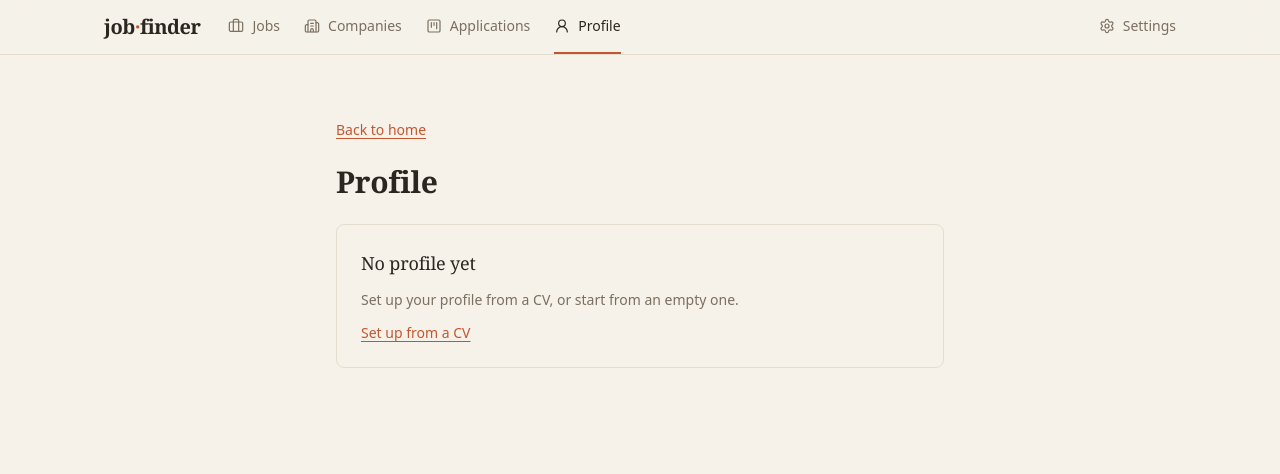
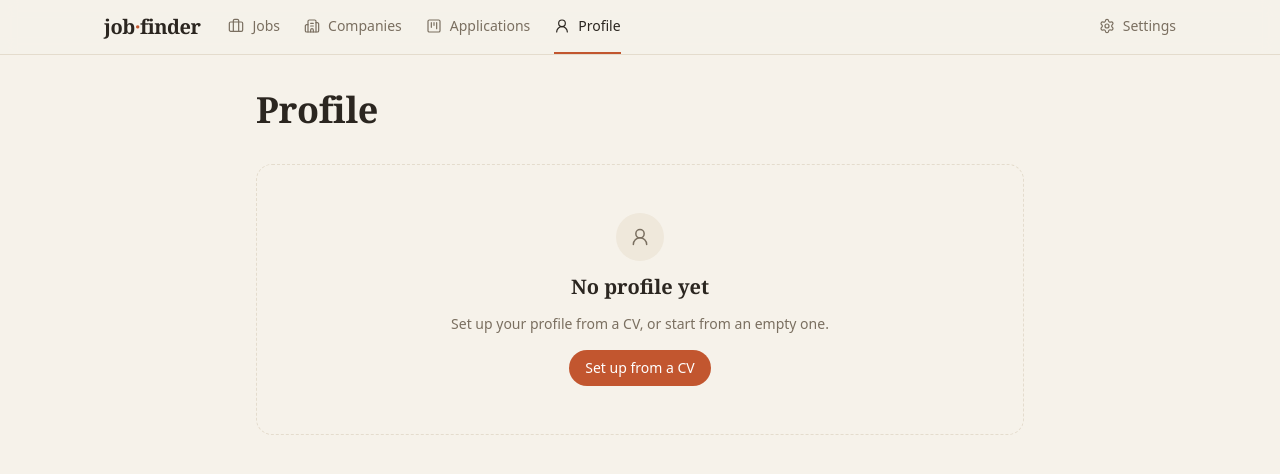
Before and after one commit to vittorioallegra/job-finder, a React (Vite) app in the folder apps/web/: page /profile in a window 1280 px wide. Shown: the top 474 px of the page. Built offline with nearby package versions, Linux system fonts and the light colour scheme.

Commit message:
style: restyle the profile screen and editor

```diff
--- a/apps/web/src/features/profile/ProfileEditor.tsx
+++ b/apps/web/src/features/profile/ProfileEditor.tsx
@@ -8,6 +8,7 @@ import {
 } from "@job-finder/bridge";
 import { useBridge } from "../../lib/bridge/BridgeContext";
 import { Button } from "../../components/ui/Button";
+import { Card, CardTitle } from "../../components/ui/Card";
 import { SelectInput, type SelectOption } from "../../components/ui/SelectInput";
 import { TextArea } from "../../components/ui/TextArea";
 import { TextInput } from "../../components/ui/TextInput";
@@ -70,8 +71,8 @@ export function ProfileEditor({ initialDraft, onSaved }: ProfileEditorProps) {
   const levelHint = t("profile.fields.levelHint");
 
   return (
-    <form onSubmit={save} className="flex flex-col gap-8" noValidate>
-      <Section id="profile-contact" title={t("profile.sections.contact")}>
+    <form onSubmit={save} className="flex flex-col gap-6" noValidate>
+      <Section id="profile-contact" title={t("profile.sections.contact")} columns>
         <TextInput
           label={t("profile.fields.fullName")}
           value={draft.contact.fullName}
@@ -418,30 +419,42 @@ export function ProfileEditor({ initialDraft, onSaved }: ProfileEditorProps) {
         />
       </Section>
 
-      <div className="flex flex-col gap-3">
-        <div className="flex items-center gap-3">
-          <Button type="submit" disabled={saveState === "saving"}>
-            {saveState === "saving" ? t("profile.saving") : t("profile.save")}
-          </Button>
-          <p role="status" className="text-sm text-app-muted">
-            {saveState === "saved" ? t("profile.saved") : null}
-            {saveState === "invalid" ? t("profile.invalid") : null}
-            {saveState === "error" ? t("profile.saveFailed") : null}
-          </p>
-        </div>
+      <div className="sticky bottom-4 flex items-center justify-end gap-4 rounded-2xl border border-app-border bg-app-surface/95 px-5 py-3 shadow-pop backdrop-blur">
+        <p
+          role="status"
+          className={`text-sm ${saveState === "saved" ? "text-app-good" : saveState === "invalid" || saveState === "error" ? "text-app-danger" : "text-app-muted"}`}
+        >
+          {saveState === "saved" ? t("profile.saved") : null}
+          {saveState === "invalid" ? t("profile.invalid") : null}
+          {saveState === "error" ? t("profile.saveFailed") : null}
+        </p>
+        <Button type="submit" disabled={saveState === "saving"}>
+          {saveState === "saving" ? t("profile.saving") : t("profile.save")}
+        </Button>
       </div>
     </form>
   );
 }
 
-function Section({ id, title, children }: { id: string; title: string; children: ReactNode }) {
+function Section({
+  id,
+  title,
+  columns = false,
+  children,
+}: {
+  id: string;
+  title: string;
+  /** Lay the fields out in two columns from the small breakpoint up. */
+  columns?: boolean;
+  children: ReactNode;
+}) {
   return (
-    <section aria-labelledby={id} className="flex flex-col gap-4">
-      <h2 id={id} className="text-lg font-medium text-app-fg">
-        {title}
-      </h2>
-      {children}
-    </section>
+    <Card as="section" aria-labelledby={id} className="flex flex-col gap-4">
+      <CardTitle id={id}>{title}</CardTitle>
+      <div className={columns ? "grid gap-4 sm:grid-cols-2" : "flex flex-col gap-4"}>
+        {children}
+      </div>
+    </Card>
   );
 }
 
@@ -472,7 +485,7 @@ function ListEditor<T>({
           key={index}
           role="group"
           aria-label={entryLabel(index + 1)}
-          className="flex flex-col gap-3 rounded-lg border border-app-border p-4"
+          className="flex flex-col gap-3 rounded-xl bg-app-sunken/60 p-4"
         >
           {renderFields(item, (patch) =>
             onItems(
@@ -481,9 +494,10 @@ function ListEditor<T>({
               ),
             ),
           )}
-          <div>
+          <div className="flex justify-end">
             <Button
-              variant="secondary"
+              variant="danger"
+              size="sm"
               onClick={() => onItems(items.filter((_, position) => position !== index))}
             >
               {removeLabel(index + 1)}
@@ -492,7 +506,7 @@ function ListEditor<T>({
         </div>
       ))}
       <div>
-        <Button variant="secondary" onClick={() => onItems([...items, newItem()])}>
+        <Button variant="secondary" size="sm" onClick={() => onItems([...items, newItem()])}>
           {addLabel}
         </Button>
       </div>
--- a/apps/web/src/features/profile/ProfileScreen.tsx
+++ b/apps/web/src/features/profile/ProfileScreen.tsx
@@ -1,9 +1,12 @@
 import { useCallback, useEffect, useState } from "react";
 import { useTranslation } from "react-i18next";
+import { UserRound } from "lucide-react";
 import { Link } from "react-router";
 import type { ProfileRecord } from "@job-finder/bridge";
 import { useBridge } from "../../lib/bridge/BridgeContext";
-import { Button } from "../../components/ui/Button";
+import { Button, buttonClass } from "../../components/ui/Button";
+import { EmptyState } from "../../components/ui/EmptyState";
+import { PageHeader } from "../../components/ui/PageHeader";
 import { ProfileEditor } from "./ProfileEditor";
 import { draftFromProfile } from "./profile-draft";
 
@@ -46,13 +49,8 @@ export function ProfileScreen() {
   }
 
   return (
-    <main className="mx-auto flex min-h-screen max-w-2xl flex-col gap-6 p-8">
-      <nav>
-        <Link to="/" className="text-sm text-app-accent underline">
-          {t("profile.backHome")}
-        </Link>
-      </nav>
-      <h1 className="text-3xl font-semibold text-app-fg">{t("profile.title")}</h1>
+    <main className="mx-auto flex w-full max-w-3xl flex-col gap-8">
+      <PageHeader title={t("profile.title")} />
 
       {state.status === "loading" ? (
         <p role="status" className="text-app-muted">
@@ -62,26 +60,24 @@ export function ProfileScreen() {
 
       {state.status === "error" ? (
         <div role="alert" className="flex flex-col items-start gap-3">
-          <p className="text-app-fg">{t("profile.loadFailed")}</p>
-          <Button variant="secondary" onClick={retry}>
+          <p className="text-app-danger">{t("profile.loadFailed")}</p>
+          <Button variant="secondary" size="sm" onClick={retry}>
             {t("profile.retry")}
           </Button>
         </div>
       ) : null}
 
       {state.status === "empty" ? (
-        <section
-          aria-labelledby="profile-empty-title"
-          className="flex flex-col items-start gap-3 rounded-lg border border-app-border p-6"
-        >
-          <h2 id="profile-empty-title" className="text-lg font-medium text-app-fg">
-            {t("profile.empty.title")}
-          </h2>
-          <p className="text-app-muted">{t("profile.empty.body")}</p>
-          <Link to="/onboarding" className="text-app-accent underline">
-            {t("profile.empty.start")}
-          </Link>
-        </section>
+        <EmptyState
+          icon={<UserRound className="size-5" strokeWidth={1.8} aria-hidden="true" />}
+          title={t("profile.empty.title")}
+          body={t("profile.empty.body")}
+          action={
+            <Link to="/onboarding" className={buttonClass("accent")}>
+              {t("profile.empty.start")}
+            </Link>
+          }
+        />
       ) : null}
 
       {state.status === "ready" ? (
--- a/apps/web/src/lib/i18n/en.json
+++ b/apps/web/src/lib/i18n/en.json
@@ -152,7 +152,6 @@
   },
   "profile": {
     "title": "Profile",
-    "backHome": "Back to home",
     "loading": "Loading profile…",
     "loadFailed": "The profile could not be loaded.",
     "retry": "Try again",
--- a/apps/web/src/lib/i18n/it.json
+++ b/apps/web/src/lib/i18n/it.json
@@ -152,7 +152,6 @@
   },
   "profile": {
     "title": "Profilo",
-    "backHome": "Torna alla home",
     "loading": "Caricamento del profilo…",
     "loadFailed": "Non è stato possibile caricare il profilo.",
     "retry": "Riprova",
```
